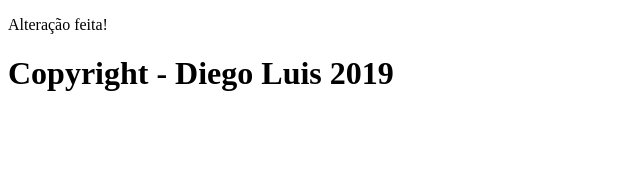
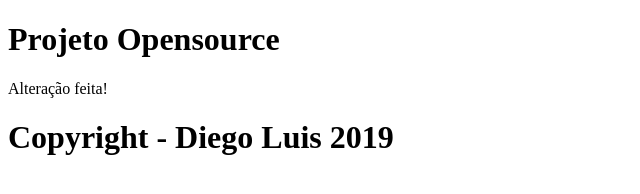
Before and after one commit to diegolcf/projeto_opensource, a plain HTML site: page index.html in a window 1280 px wide. Shown: the whole page, without its empty margins (0-640 px from the left). Drawn offline with Linux system fonts and the light colour scheme.

Commit message:
Titulo na página

```diff
--- a/index.html
+++ b/index.html
@@ -7,6 +7,7 @@
 </head>
 
 <body>
+    <h1>Projeto Opensource</h1>
     <p>Alteração feita!</p>
     <h1>Copyright - Diego Luis 2019</h1>
 
```
